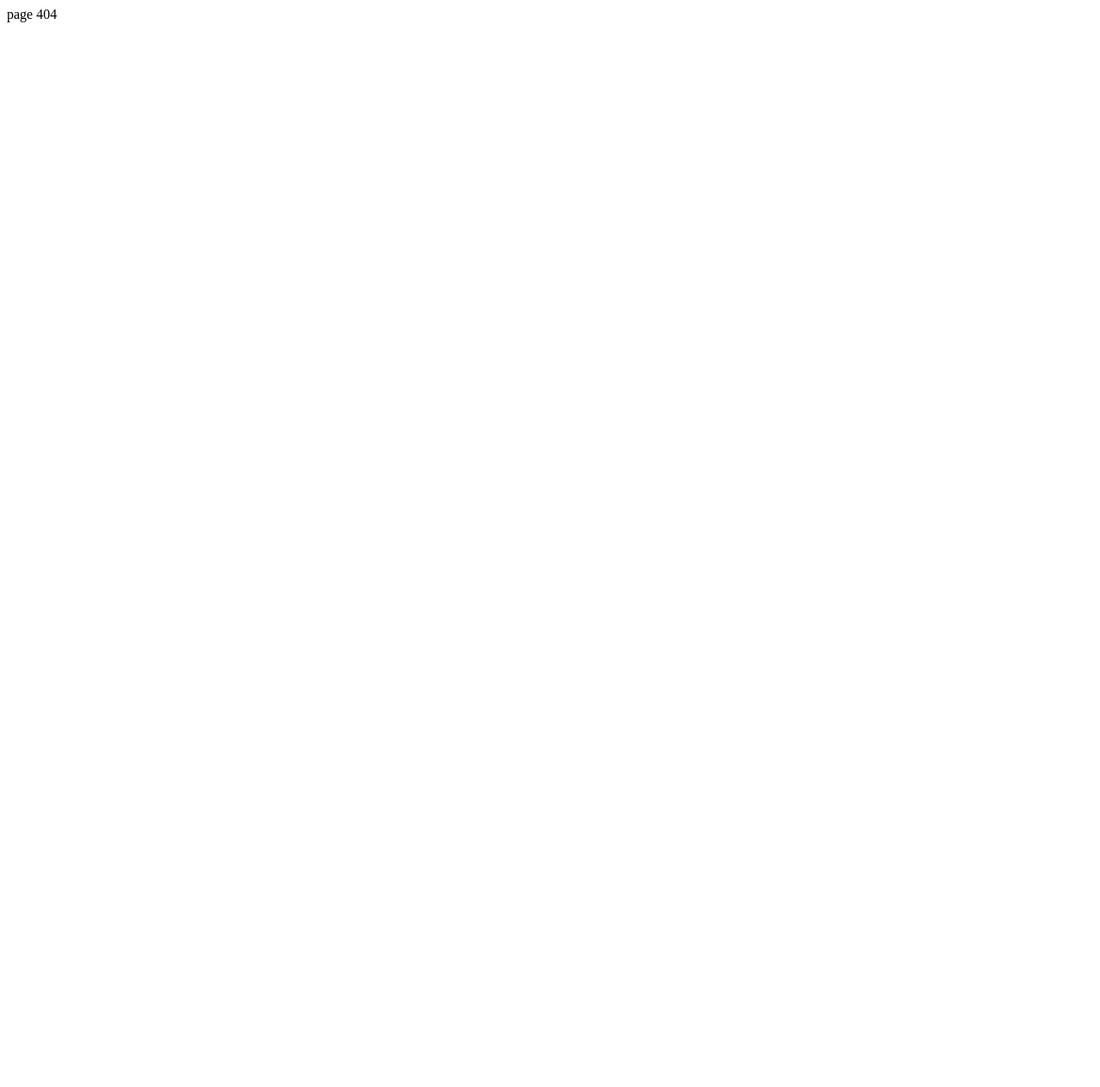
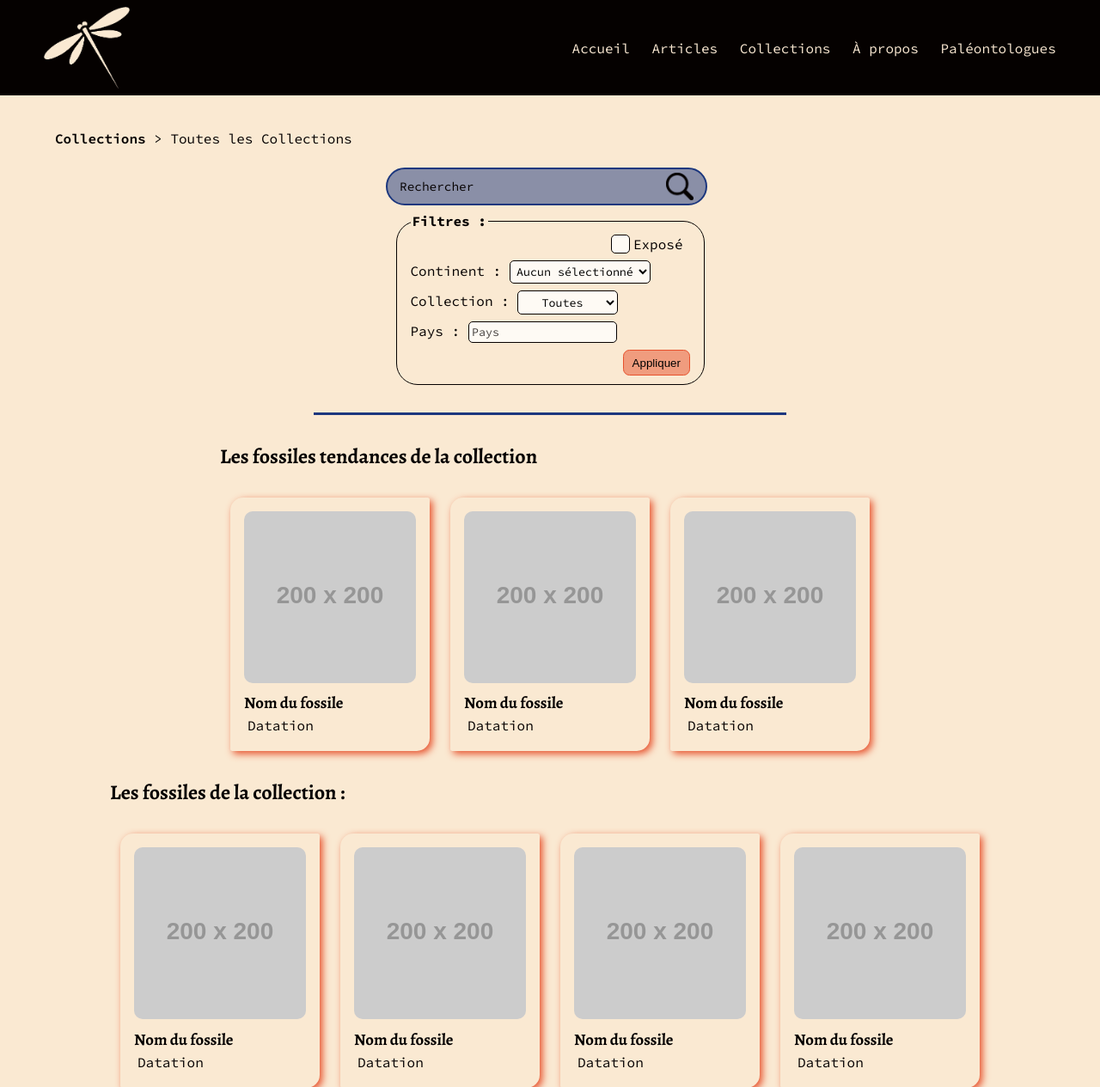
Before and after one commit to JMasingarbe/Paleo_Curios, a PHP site: page /collection?collection=1 in a window 1280 px wide. Before the commit the part shown is almost empty. Shown: the top 1265 px of the page at 86% size. Before the commit the page ends 26 px from the top, so only its background shows below. Run offline with PHP 8.4, Linux system fonts and the light colour scheme; grey boxes labelled with a size stand in for pictures from a placeholder-image service; some libraries are stand-ins or nearby versions.

Commit message:
Feat: start CollectionController.php

```diff
--- a/composer.json
+++ b/composer.json
@@ -1,5 +1,5 @@
 {
-    "name": "jmasingarbe/structure_mvc",
+    "name": "jmasingarbe/paleo-curios",
     "autoload": {
         "psr-4": {
             "App\\":"src/"
--- a/public/index.php
+++ b/public/index.php
@@ -21,6 +21,9 @@ $homeController = new HomeController();
 use App\Controller\CollectionsController;
 $collectionsController = new CollectionsController();
 
+use App\Controller\CollectionController;
+$collectionController = new CollectionController();
+
 // Router
 switch ($path) {
     case '/':
@@ -35,6 +38,9 @@ switch ($path) {
     case '/collections':
         $collectionsController->collections();
         break;
+    case '/collection':
+        $collectionController->collection();
+        break;
     default :
         echo 'page 404';
         break;
--- /dev/null
+++ b/src/Controller/CollectionController.php
@@ -0,0 +1,41 @@
+<?php
+
+namespace App\Controller;
+
+use App\Controller\AbstractController;
+
+class CollectionController extends AbstractController
+{
+    public function collection(): mixed
+    {
+        $collection = $_GET["collection"];
+
+        if ($collection == "vertebrates") {
+            $data["breadcrumbs"] = "Vertébrés";
+            return $this->render('collection', 'Vertébrés - Paléo Curios', $data);
+        }
+
+        if ($collection == "invertebrates") {
+            $data["breadcrumbs"] = "Invertébrés";
+            return $this->render('collection', 'Invertébrés - Paléo Curios', $data);
+        }
+
+        if ($collection == "instects") {
+            $data["breadcrumbs"] = "Insectes";
+            return $this->render('collection', 'Insectes - Paléo Curios', $data);
+        }
+
+        if ($collection == "plants") {
+            $data["breadcrumbs"] = "Plantes";
+            return $this->render('collection', 'Plantes - Paléo Curios', $data);
+        }
+
+        if ($collection == "other_fossils") {
+            $data["breadcrumbs"] = "Autres fossiles";
+            return $this->render('collection', 'Autres fossiles - Paléo Curios', $data);
+        }
+
+        $data["breadcrumbs"] = "Toutes les Collections";
+        return $this->render('collection', 'Toutes les Collections - Paléo Curios', $data);
+    }
+}
--- a/template/template_collection.php
+++ b/template/template_collection.php
@@ -6,7 +6,7 @@
     <link rel="shortcut icon" href="./asset/favicon/favicon.ico" type="image/x-icon">
     <link rel="stylesheet" href="./style/css/main.css">
     <link rel="stylesheet" href="./style/css/collection.css">
-    <title>Toutes les Collections - Paléo Curios</title>
+    <title><?= $title ?? "" ?></title>
 </head>
 
 <body>
@@ -17,19 +17,19 @@
     <main>
         <!-- Breadcrumbs -->
         <ul class="breadcrumbs">
-            <li><a href="collections.php">Collections</a></li>
-            <li>Toutes les Collections</li>
+            <li><a href="/collections">Collections</a></li>
+            <li><?= $data["breadcrumbs"] ?? "" ?></li>
         </ul>
 
         <div>
-            <div id="searchbar_filters">
+            <search id="searchbar_filters">
                 <!-- Search bar -->
                 <div id="searchbar">
                     <input type="search" id="searchbar_input" name="searchbar_input" placeholder="Rechercher" aria-label="Champ de recherche" maxlength="150">
                     <button type="button" aria-label="Bouton de recherche"><img src="./asset/icons/noun-search-2738105.png" alt="Icône de recherche"></button>
                 </div>
                 <!-- Filter -->
-                <form action="#" method="post">
+                <form method="get">
                     <fieldset>
                         <legend>Filtres :</legend>
 
@@ -43,7 +43,7 @@
                         <div>
                             <label for="continent">Continent :</label>
                             <select name="continent" id="continent">
-                                <option value="none_continent">Aucun sélectionné</option>
+                                <option value="">Aucun sélectionné</option>
                                 <option value="africa">Afrique</option>
                                 <option value="north_america">Amérique du Nord</option>
                                 <option value="south_america">Amérique du Sud</option>
@@ -56,13 +56,13 @@
 
                         <!-- Dropdown collection -->
                         <div id="dropdown_collection">
-                            <label for="chosed_collection">Collection :</label>
-                            <select name="chosed_collection" id="chosed_collection">
-                                <option value="all_collections">Toutes</option>
-                                <option value="vertebrate">Vertébrés</option>
-                                <option value="invertebrate">Invertébrés</option>
-                                <option value="insect">Insectes</option>
-                                <option value="plant">Plantes</option>
+                            <label for="collection">Collection :</label>
+                            <select name="collection" id="collection">
+                                <option value="">Toutes</option>
+                                <option value="vertebrates">Vertébrés</option>
+                                <option value="invertebrates">Invertébrés</option>
+                                <option value="insects">Insectes</option>
+                                <option value="plants">Plantes</option>
                                 <option value="other_fossils">Autres</option>
                             </select>
                         </div>
@@ -76,7 +76,7 @@
                         <button type="submit" id="submit_filters_button" class="sec_link_button">Appliquer</button>
                     </fieldset>
                 </form>
-            </div>
+            </search>
 
             <div class="divider"></div>
 
@@ -337,6 +337,6 @@
 
     <!-- Scripts -->
     <script src="./script/main.js"></script>
-    <script type="module" src="./script/collection.js"></script>
+    <!-- <script type="module" src="./script/collection.js"></script> -->
 </body>
 </html>
--- a/template/template_collections.php
+++ b/template/template_collections.php
@@ -16,6 +16,7 @@
     <!-- Main -->
     <main>
         <!-- Search bar & filter button -->
+        <search>
             <div id="searchbar_filter">
                 <div id="searchbar">
                     <input type="search" id="searchbar_input" name="searchbar_input" placeholder="Rechercher" aria-label="Champ de recherche" maxlength="150">
@@ -40,7 +41,7 @@
                     <div>
                         <label for="continent">Continent :</label>
                         <select name="continent" id="continent">
-                        <option value="none_continent">Aucun sélectionné</option>
+                            <option value="">Aucun sélectionné</option>
                             <option value="africa">Afrique</option>
                             <option value="north_america">Amérique du Nord</option>
                             <option value="south_america">Amérique du Sud</option>
@@ -55,7 +56,7 @@
                     <div id="dropdown_collection">
                         <label for="collection">Collection :</label>
                         <select name="collection" id="collection">
-                        <option value="all_collections">Toutes</option>
+                            <option value="">Toutes</option>
                             <option value="vertebrates">Vertébrés</option>
                             <option value="invertebrates">Invertébrés</option>
                             <option value="insects">Insectes</option>
@@ -73,6 +74,7 @@
                     <button type="submit" id="submit_filters_button" class="sec_link_button">Appliquer</button>
                 </fieldset>
             </form>
+        </search>
 
         <!-- Collections -->
         <section id="particulars_collections">
```
Lines whose indentation alone changed are shown as unchanged.
